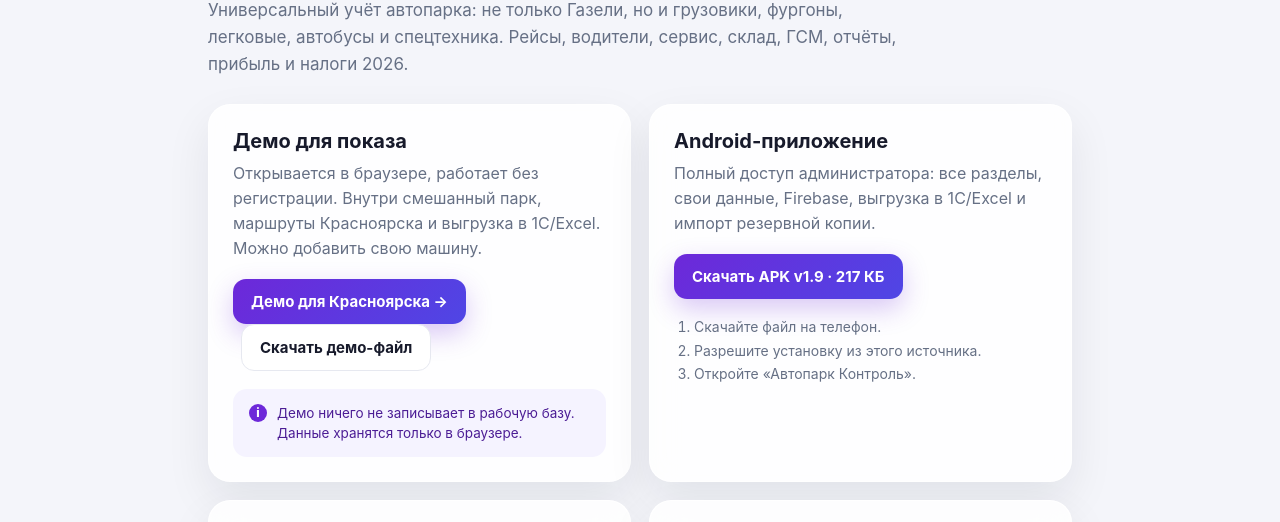
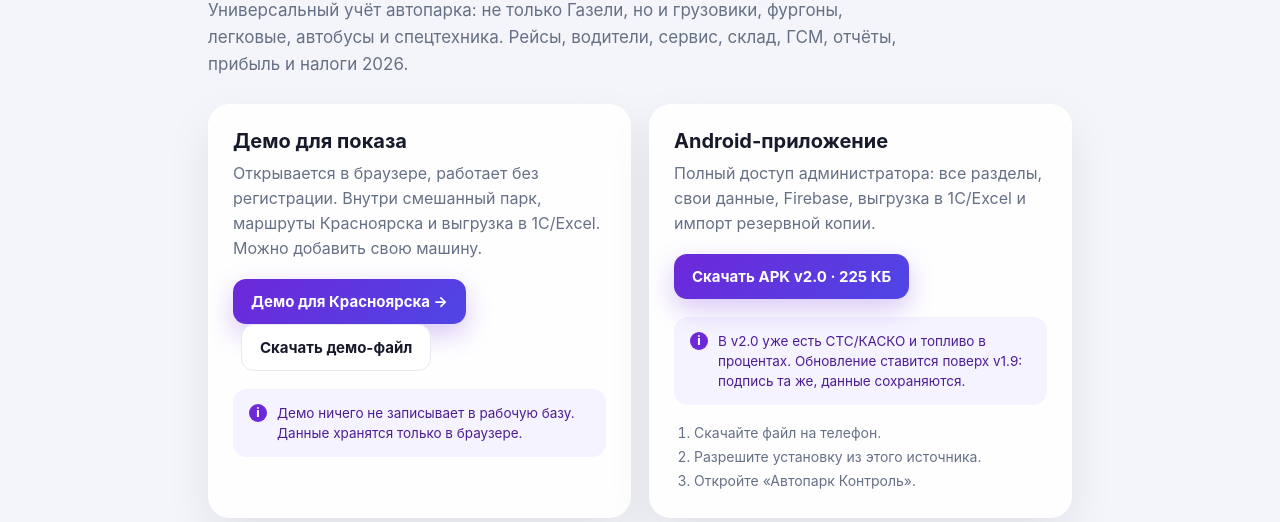
Before and after one commit to r1aven15/logist_mvp, a plain HTML site: page download.html in a window 1280 px wide. Shown: the part 234-756 px from the top of the page. Drawn offline with Linux system fonts and the light colour scheme.

Commit message:
Publish Android APK v2.0
Adds the rebuilt signed APK with current web assets and updates the download page.

Co-authored-by: openhands <openhands@all-hands.dev>

```diff
--- a/download.html
+++ b/download.html
@@ -47,7 +47,8 @@
     <div class="card">
       <h2>Android-приложение</h2>
       <p>Полный доступ администратора: все разделы, свои данные, Firebase, выгрузка в 1С/Excel и импорт резервной копии.</p>
-      <a class="btn primary" href="autopark-control-v1.9.apk" download>Скачать APK v1.9 · 217 КБ</a>
+      <a class="btn primary" href="autopark-control-v2.0.apk" download>Скачать APK v2.0 · 225 КБ</a>
+      <div class="note"><span class="note-ico">i</span><span>В v2.0 уже есть СТС/КАСКО и топливо в процентах. Обновление ставится поверх v1.9: подпись та же, данные сохраняются.</span></div>
       <ol class="steps">
         <li>Скачайте файл на телефон.</li>
         <li>Разрешите установку из этого источника.</li>
```
Also changed, not shown: 2 other files.
